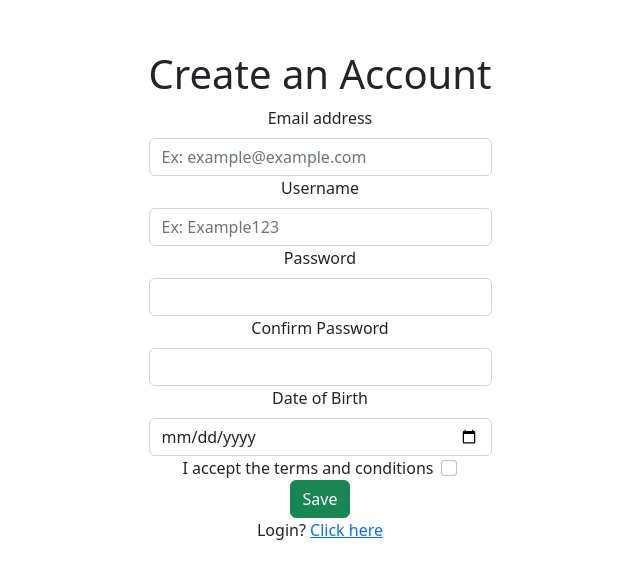
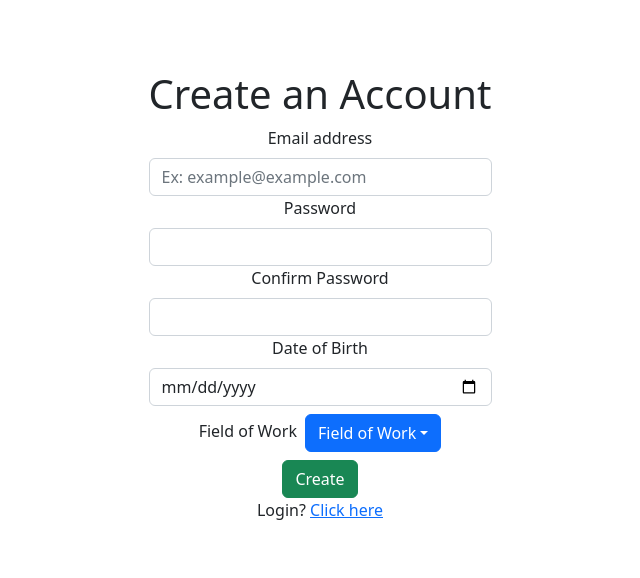
Before and after one commit to TheWhitcher/TW_DB_Final_Project, a React (Vite) app in the folder Project/FrontEnd/: page /Register in a window 1280 px wide. Shown: the part 104-682 px from the top of the page, without its empty margins (320-960 px from the left). Built offline with nearby package versions, Linux system fonts and the light colour scheme.

Commit message:
Changed the register and login inputs. Adjusted auth.route to work with new form

```diff
--- a/Project/FrontEnd/src/Login.jsx
+++ b/Project/FrontEnd/src/Login.jsx
@@ -61,10 +61,10 @@ function Login() {
         <h1>Log In</h1>
         <form onSubmit={handleSubmit}>
             <div>
-                <label className="form-label" htmlFor="username">Username </label>
-                    <input className="form-control" type="text" placeholder="Username" id="username" onChange={(event) => handleInputChange('username', event.target.value)}/>
+                <label className="form-label" htmlFor="username">Email</label>
+                    <input className="form-control" type="email" placeholder="Email" id="email" onChange={(event) => handleInputChange('email', event.target.value)}/>
 
-                <label className="form-label" htmlFor="Password">Password </label>
+                <label className="form-label" htmlFor="Password">Password</label>
                     <input className="form-control my-2" type="password" placeholder="Password" id="password" onChange={(event) => handleInputChange('password', event.target.value)}/>
                 <button className='btn btn-success' type="submit" >Login</button>
             </div>
--- a/Project/FrontEnd/src/Register.jsx
+++ b/Project/FrontEnd/src/Register.jsx
@@ -99,9 +99,6 @@ function Register() {
                 <label htmlFor="email" className="form-label">Email address</label>
                     <input className="form-control" type="email" placeholder="Ex: example@example.com" aria-label=".form-control-sm example" required onChange={(event) => handleInputChange('email', event.target.value)}/>
 
-                <label htmlFor="username" className="form-label">Username </label>
-                    <input className="form-control" type="text" placeholder="Ex: Example123" aria-label=".form-control-sm example" required onChange={(event) => handleInputChange('username', event.target.value)}/>
-
                 <label htmlFor="inputPassword" className="form-label">Password</label>
                 <div className="col">
                     <input type="password" className="form-control" id="inputPassword" required onChange={(event) => handleInputChange('password', event.target.value)}/>
@@ -115,10 +112,23 @@ function Register() {
                 <label htmlFor="DOB" className="form-label">Date of Birth</label>
                     <input type="date" aria-label="DOB" className="form-control" required onChange={(event) => handleInputChange('dateOfBirth', event.target.value)}/>
 
-                <label className="form-check-label" htmlFor="firstCheckbox">I accept the terms and conditions </label>
-                <input className="form-check-input ms-2" type="checkbox" value="false" id="termsCheckbox" required onChange={(event) => handleInputChange('terms', event.target.checked)}/>
+                    <div className="dropdown m-2">
+                        <label htmlFor="FOW" className="form-label me-2">Field of Work</label>
+                        <button type="button" className="btn btn-primary dropdown-toggle" data-bs-toggle="dropdown">
+                            Field of Work
+                        </button>
+                        <ul className="dropdown-menu">
+                            <li><a className="dropdown-item" href="#">Education</a></li>
+                            <li><a className="dropdown-item" href="#">Information</a></li>
+                            <li><a className="dropdown-item" href="#">Health and Social Services</a></li>
+                            <li><a className="dropdown-item" href="#">Manufacturing</a></li>
+                        </ul>
+                    </div>
+
+                {/* <label className="form-check-label" htmlFor="firstCheckbox">I accept the terms and conditions </label>
+                <input className="form-check-input ms-2" type="checkbox" value="false" id="termsCheckbox" required onChange={(event) => handleInputChange('terms', event.target.checked)}/> */}
                 <div/>
-                <button className='btn btn-success' type="submit">Save</button>
+                <button className='btn btn-success' type="submit">Create</button>
                 <div>Login? <a href='/Login'>Click here</a></div>
             </div>
         </form>
```
Also changed, not shown: 1 other file (tests, documents, lock files or other folders).
